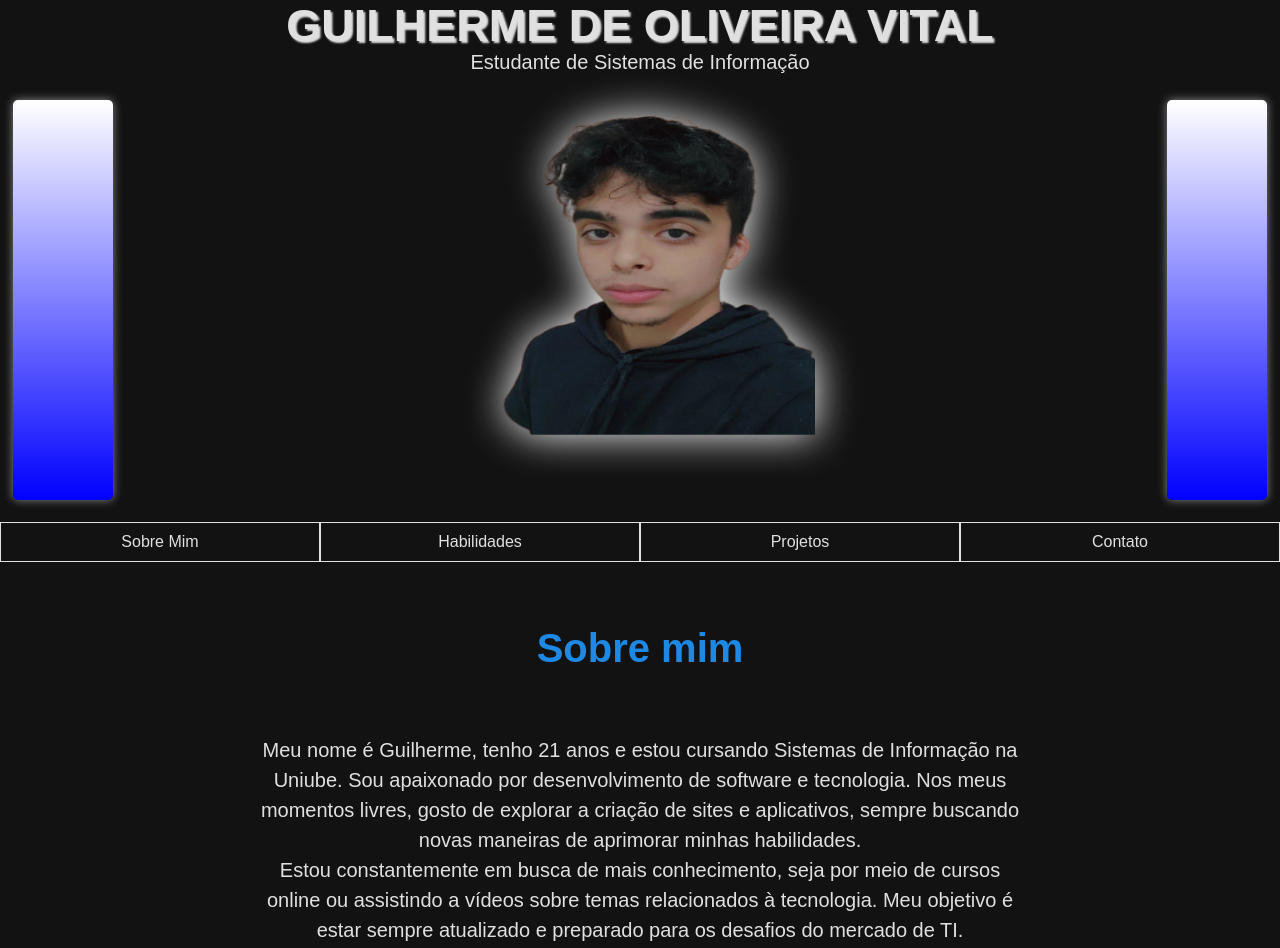
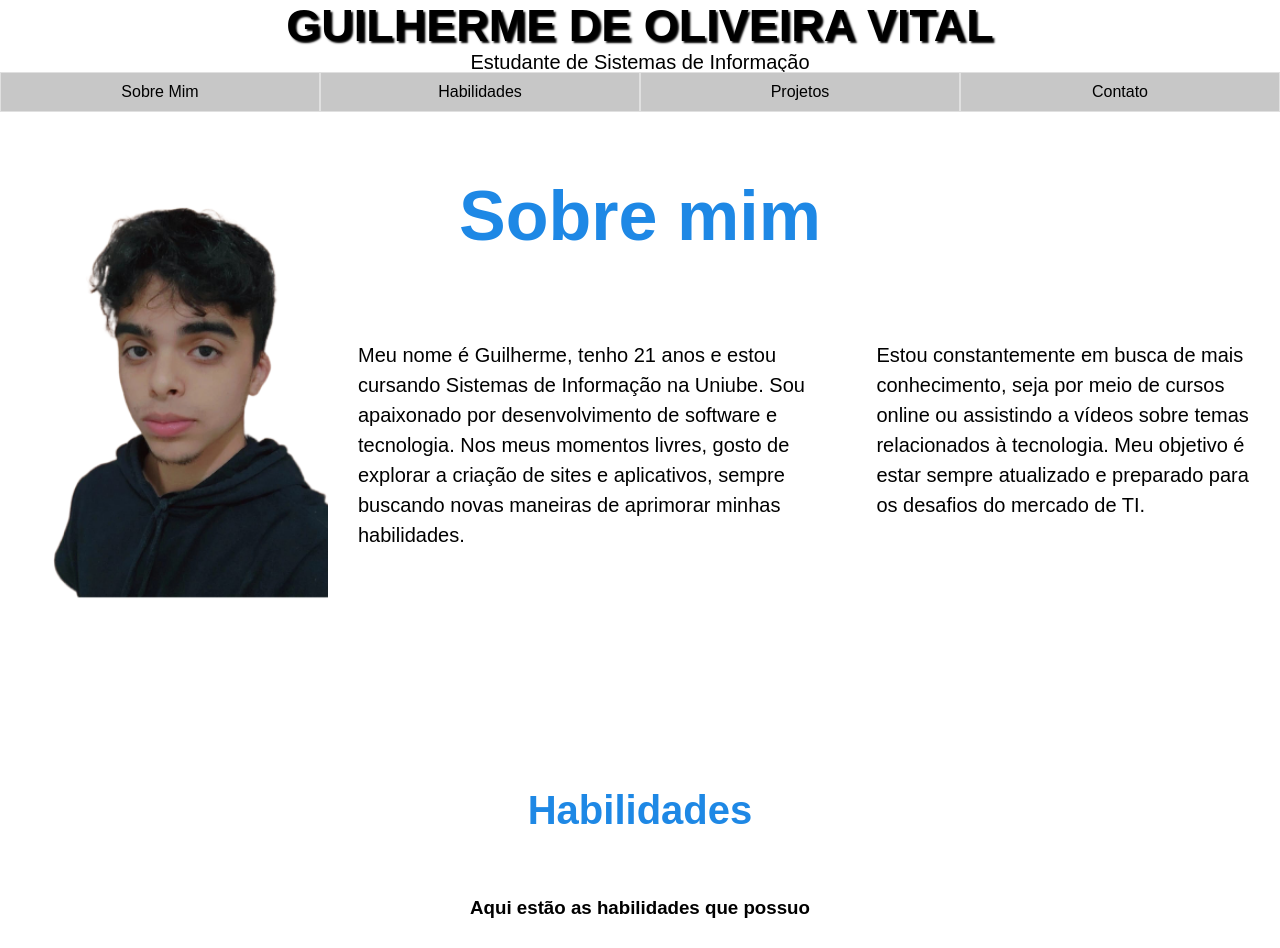
Before and after one commit to GuilhermeOV/Landing-Page, a plain HTML site: page index.html in a window 1280 px wide. Shown: the top 948 px of the page. Drawn offline with Linux system fonts and the light colour scheme.

Commit message:
alteraçoes no layout

```diff
--- a/estilos/style.css
+++ b/estilos/style.css
@@ -14,7 +14,6 @@
     margin: 0;
     padding: 0;
     box-sizing: border-box;
-    color: var(--texto);
     font-family: Arial, Helvetica, sans-serif;
     text-align: center;
 }
@@ -23,12 +22,11 @@ html {
 }
 
 body {
-    background-color: var(--fundo);
+
     width: 100%;
     height: 100vh;
     overflow-x: hidden;
 }
-
 
 img, h1, h2, p {
     animation: fadeIn 2s ease-in-out;
@@ -42,49 +40,20 @@ header {
     align-items: center;
 }
 
-.pilar-esquerdo {
-    display: none;
-    position: absolute;
-    top: 100px;
-    left: 0;
-    margin-left: 1%;
-    width: 100px;
-    height: 400px;
-    background: linear-gradient(to bottom,white,blue);
-    border-radius: 5px;
-    box-shadow: 0 0 10px rgba(255,255,255,0.5);
-    z-index: 0;
-}
-
-.pilar-direito {
-    display: none;
-    position: absolute;
-    top: 100px;
-    right: 0;
-    margin-right: 1%;
-    width: 100px;
-    height: 400px;
-    background: linear-gradient(to bottom,white,blue);
-    border-radius: 5px;
-    box-shadow: 0 0 10px rgba(255,255,255,0.5);
-    z-index: 0;
-}
 h1 {
     text-align: center;
     font-size: 35px;
-    text-shadow: 2px 2px 2px ;
+    text-shadow: 2px 2px 2px;
 }
 
 #perfil {
-    width: 350px;
-    height: 450px;
-    filter: drop-shadow(0 0 20px white);
-    margin-bottom: 0%;
+    width: 200px;
+    height: 250px;
 
 }
+
 nav {
     width: 100%;
-
 }
 
 .nav-fixed {
@@ -92,26 +61,24 @@ nav {
     top: 0;
     left: 0;
     width: 100%;
-    background-color: var(--fundo);
+    background-color: rgba(128, 128, 128, 0.753);
     z-index: 1000;
+}
 
-}
 ul {
     display: flex;
     justify-content: space-evenly;
     list-style: none;
     width: 100%;
     padding: 0;
+}
 
+li {
+    width: 25%;
 }
-li{
-    width: 25%;
 
-}
 .menu:hover {
     background-color: var(--secundaria);
-    color: var(--fundo);
-
 }
 
 .menu {
@@ -119,144 +86,205 @@ li{
     padding: 10px;
     display: block;
     text-align: center;
-    color: var(--texto);
+    color: black;
+    background-color: rgba(128, 128, 128, 0.438);
     border: 1px solid var(--texto);
     transition: background-color 0.3s ease, color 0.3s ease;
 }
+
 img {
     width: 200px;
     height: 200px;
 }
+
 /* Main */
-main{
+main {
     margin-top: 10%;
 }
-h2{
+
+h2 {
     text-align: center;
     margin-bottom: 5%;
     margin-top: 5%;
     font-size: 35px;
     color: var(--primaria);
 }
-p{
+
+p {
     line-height: 20px;
     text-align: center;
 }
-#habilidades{
+
+#habilidades {
     margin-top: 10%;
 }
-#habilidades img{
+
+#habilidades img {
     width: 30%;
     height: 30%;
 }
-#habilidades h4{
+
+#habilidades h4 {
     color: var(--destaque);
 }
-h3{
+
+h3 {
     margin-bottom: 5%;
 }
-#habilidades article{
+
+#habilidades article {
     margin-bottom: 10%;
 }
-#habilidades > article > img{
+
+#habilidades > article > img {
     margin-bottom: 2%;
 }
-h4{
+
+h4 {
     font-size: 20px;
     margin-bottom: 3%;
 }
-#projetos h4{
+
+#projetos h4 {
     color: var(--destaque);
     font-size: 20px;
 }
-#referencia{
+
+#referencia {
     text-decoration: none;
     color: var(--primaria);
     font-size: 20px;
 }
-iframe{
+
+iframe {
     width: 80%;
     height: 500px;
 }
-#projetos p{
+
+#projetos p {
     margin-bottom: 4%;
 }
-strong{
-    color: var(--seduncaria);
+
+strong {
+    color: var(--secundaria);
 }
-#contato  img{
+
+#contato img {
     width: 60px;
     height: 60px;
     border-radius: 50px;
 }
 
-#contato article{
+#contato article {
     display: inline-block;
     margin-left: 5%;
 }
-footer{
+
+footer {
     margin-top: 20%;
     background-color: rgb(128, 128, 128);
     padding: 20px;
 }
-footer p{
+
+footer p {
     color: black;
     font-weight: bolder;
 }
+
+/* ===== Layout para desktop ===== */
 @media (min-width:600px) {
 
+  /* Ajuste da seção Sobre Mim */
+  #sobre-mim {
+      display: flex;
+      align-items: flex-start;
+      justify-content: center;
+      gap: 30px;
+      flex-wrap: nowrap;
+      padding: 20px;
+  }
 
-   h1{
+  #titulo-sobre-mim{
+      width: 100%;
+      text-align: center;
+      font-size: 70px;
+
+  }
+
+  #perfil {
+      width: 500px;
+      height: 550px;
+      margin-top: -15%;
+
+  }
+
+  #sobre-mim p {
+      text-align: left;
+      margin: 0;
+      max-width: 500px;
+      line-height: 30px;
+  }
+
+  /* Mantém o resto do seu layout */
+  h1 {
       font-size: 45px;
   }
-.pilar-direito,.pilar-esquerdo{
-    display: block;
+
+  main, #habilidades, #projetos, #contato, #habilidades article {
+      margin: 0;
   }
 
-  main,#habilidades,#projetos,#contato,#habilidades article{
-    margin: 0;
+  #sobre-mim p {
+      margin-left: 0;
+      margin-right: 0;
   }
-  #sobre-mim p{
-    margin-left: 20%;
-    margin-right: 20%;
-    line-height: 30px;
-  }
-  #habilidades img{
+
+  #habilidades img {
       width: 20%;
       height: 20%;
   }
-  #habilidades > article{
+
+  #habilidades > article {
       width: 30%;
       display: inline-block;
   }
-  #habilidades h4, #projetos h4{
+
+  #habilidades h4, #projetos h4 {
       font-size: 30px;
   }
-  #projetos h3{
+
+  #projetos h3 {
       font-size: 20px;
   }
-  iframe{
+
+  iframe {
       height: 700px;
   }
-  #projetos p{
+
+  #projetos p {
       margin-left: 20%;
       margin-right: 20%;
       margin-top: 4%;
   }
-  video{
+
+  video {
       width: 1000px;
   }
-  p{
+
+  p {
       font-size: 20px;
   }
-  #contato h4{
+
+  #contato h4 {
       font-size: 30px;
   }
-  #contato img{
+
+  #contato img {
       width: 100px;
       height: 100px;
   }
-  h2{
+
+  h2 {
       font-size: 40px;
   }
 }
--- a/index.html
+++ b/index.html
@@ -21,9 +21,9 @@
         <h1>GUILHERME DE OLIVEIRA VITAL</h1>
         <p>Estudante de Sistemas de Informação</p>
 
-            <div class="pilar-esquerdo"></div>
-            <img src="imagens/perfil.png" alt="perfil" id="perfil">
-            <div class="pilar-direito"></div>
+
+
+
 
         <nav id="navbar">
           <ul>
@@ -35,11 +35,15 @@
         </nav>
     </header>
     <main>
+         <h2 id="titulo-sobre-mim">Sobre mim</h2>
         <section id="sobre-mim">
-            <h2>Sobre mim</h2>
+        <img src="imagens/perfil.png" alt="perfil" id="perfil">
+
             <p>Meu nome é Guilherme, tenho 21 anos e estou cursando Sistemas de Informação na Uniube. Sou apaixonado por desenvolvimento de software e tecnologia. Nos meus momentos livres, gosto de explorar a criação de sites e aplicativos, sempre buscando novas maneiras de aprimorar minhas habilidades.</p>
             <p>Estou constantemente em busca de mais conhecimento, seja por meio de cursos online ou assistindo a vídeos sobre temas relacionados à tecnologia. Meu objetivo é estar sempre atualizado e preparado para os desafios do mercado de TI.</p>
-         </section>
+
+</section>
+
         <section id="habilidades">
             <h2>Habilidades</h2>
             <h3>Aqui estão as habilidades que possuo</h3>
```
Lines whose indentation alone changed are shown as unchanged.
